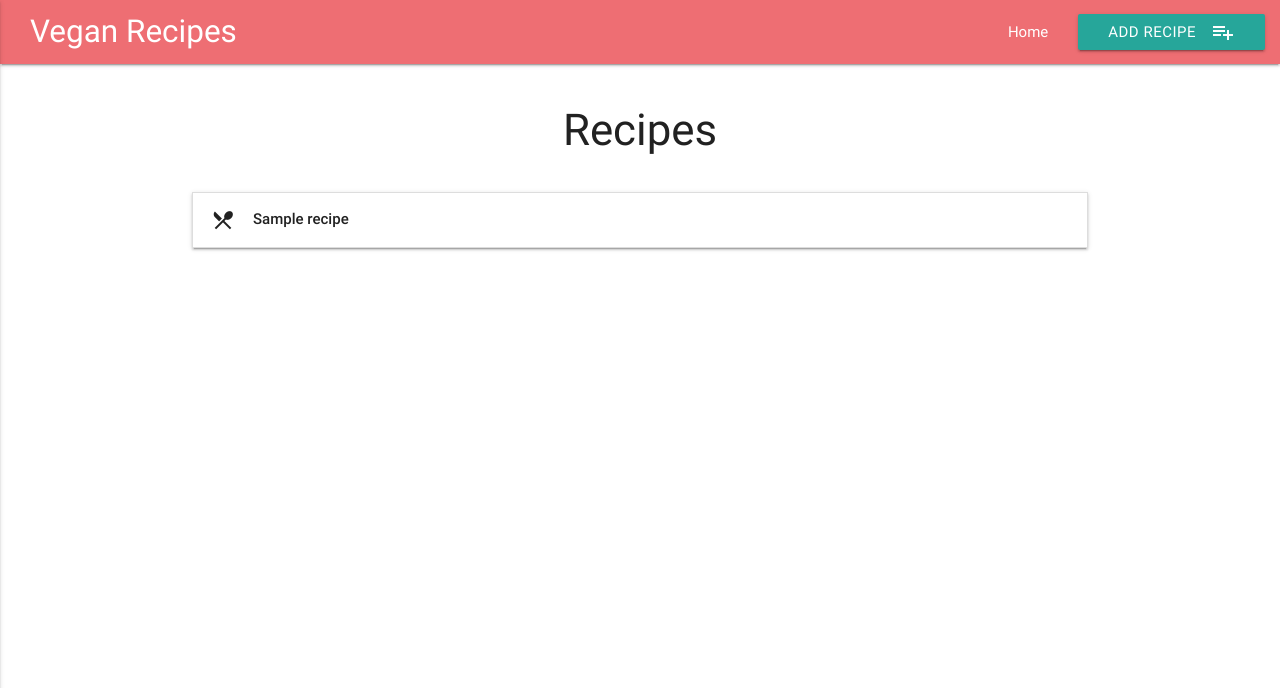
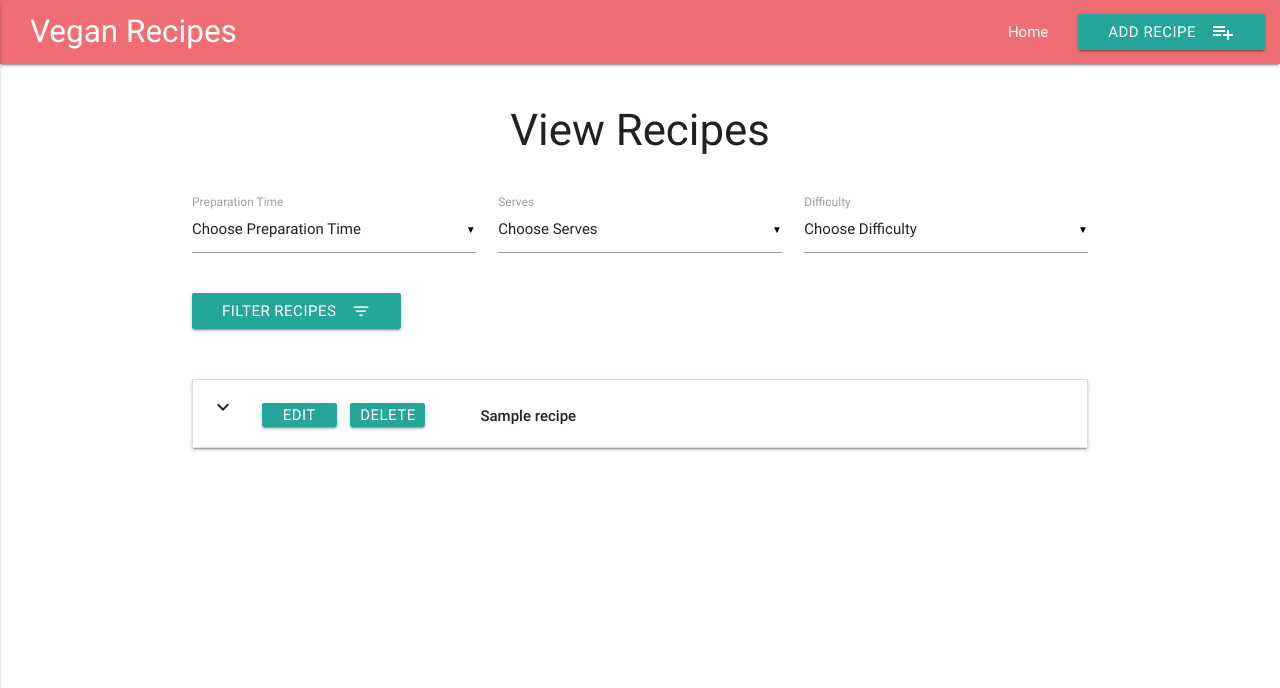
Before and after one commit to Code-Institute-Submissions/cookbook-jw, a Flask app: page / in a window 1280 px wide. Shown: the top 688 px of the page. Run offline with Flask 2, Linux system fonts and the light colour scheme; a database or web service that is not in the repository returns one stand-in record (values such as "Sample title"); some libraries are stand-ins or nearby versions.

Commit message:
filter recipe drop down options and button added

```diff
--- a/templates/recipes.html
+++ b/templates/recipes.html
@@ -1,26 +1,72 @@
 {% extends 'base.html' %} {% block content %}
 
 <div class="container">
-  <h3>Recipes</h3>
+  <h3>View Recipes</h3>
+  <form action="" method="POST" class="col s12">
+    <div class="row">
+      <div class="input-field col s4">
+        <select id="preparation_time" name="preparation_time" type="text" class="validate">
+        <option value="" disabled selected>Choose Preparation Time</option>
+          {% for prep in preparation %}
+          <option value="{{prep.preparation_time}}">{{prep.preparation_time}}</option>
+          {% endfor %}
+        </select>
+        <label>Preparation Time</label>
+      </div>
+      <div class="input-field col s4">
+        <select id="serves" name="serves" type="text" class="validate">
+        <option value="" disabled selected>Choose Serves</option>
+          {% for s in serv %}
+          <option value="{{s.serves}}">{{s.serves}}</option>
+          {% endfor %}
+        </select>
+        <label>Serves</label>
+      </div>
+      <div class="input-field col s4">
+        <select id="difficulty" name="difficulty" type="text" class="validate">
+        <option value="" disabled selected>Choose Difficulty</option>
+          {% for d in diff %}
+          <option value="{{d.difficulty}}">{{d.difficulty}}</option>
+          {% endfor %}
+        </select>
+        <label>Difficulty</label>
+      </div>
+    </div>
+    <div>
+      <a href="{{url_for('filter_recipes')}}"class="waves-effect waves-light btn">Filter Recipes<i class="material-icons right">filter_list</i></a>
+    </div>
+  </form>
+
+  <div class="recipe_list_margin">
     <ul class="collapsible" data-collapsible="accordion">
       {% for recipe in recipes %}
       <li>
-      <div class="collapsible-header"><i class="material-icons">local_dining</i><strong>{{ recipe.recipe_name }}</strong></div>
+        <div class="collapsible-header">
+          <div class="col s3">
+            <i class="material-icons">keyboard_arrow_down</i>
+            <a href="{{url_for('edit_recipe', recipe_id=recipe._id)}}" class="waves-effect waves-light btn btn_small">Edit</a>
+            <a href="{{url_for('delete_recipe', recipe_id=recipe._id)}}" class="waves-effect waves-light btn btn_small">Delete</a>
+          </div>
+          <div class="col s9 recipe_header">
+            <strong>{{ recipe.recipe_name }}</strong>
+          </div>
+        </div>
         <div class="collapsible-body">
-        <div>Preparation Time: {{ recipe.preparation_time }}</div>
-        <div>Serves: {{ recipe.serves }}</div>
-        <div>Difficulty: {{ recipe.difficulty }}</div>
-        <div>Ingredients: {{ recipe.ingredients }}</div>
-        <div>Step 1: {{ recipe.step_1 }}</div>
-        <div>Step 2: {{ recipe.step_2 }}</div>
-        <div>Step 3: {{ recipe.step_3 }}</div>
-        <div>Step 4: {{ recipe.step_4 }}</div>
-        <div>Step 5: {{ recipe.step_5 }}</div>
-        <div>Step 6: {{ recipe.step_6 }}</div>
+          <div><strong>Preparation Time:</strong> {{ recipe.preparation_time }}</div>
+          <div><strong>Serves:</strong> {{ recipe.serves }}</div>
+          <div><strong>Difficulty:</strong> {{ recipe.difficulty }}</div>
+          <div><strong>Ingredients:</strong> {{ recipe.ingredients }}</div>
+          <div><strong>Step 1:</strong> {{ recipe.step_1 }}</div>
+          <div><strong>Step 2:</strong> {{ recipe.step_2 }}</div>
+          <div><strong>Step 3:</strong> {{ recipe.step_3 }}</div>
+          <div><strong>Step 4:</strong> {{ recipe.step_4 }}</div>
+          <div><strong>Step 5:</strong> {{ recipe.step_5 }}</div>
+          <div><strong>Step 6:</strong> {{ recipe.step_6 }}</div>
         </div>
       </li>
       {% endfor %}
     </ul>
   </div>
+</div>
 
 {% endblock %}
```
Lines whose indentation alone changed are shown as unchanged.
